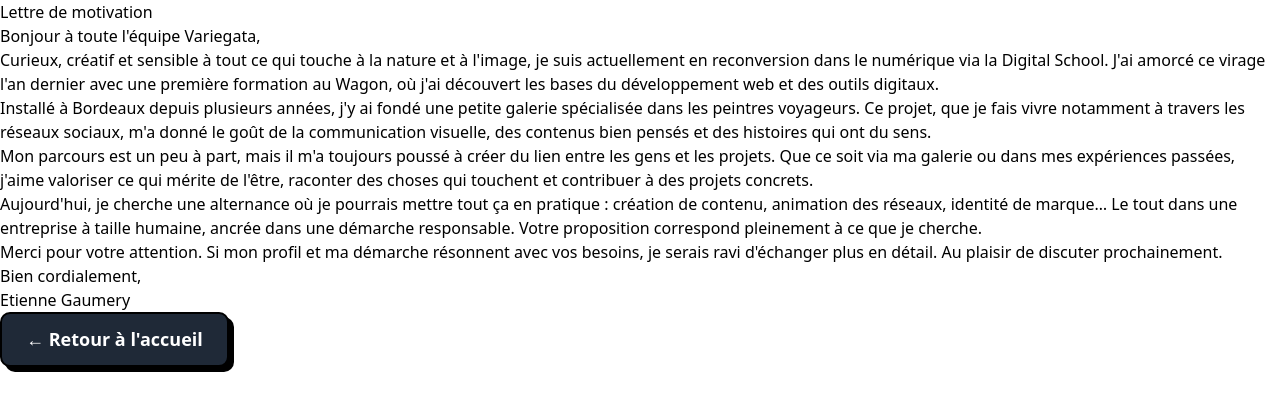
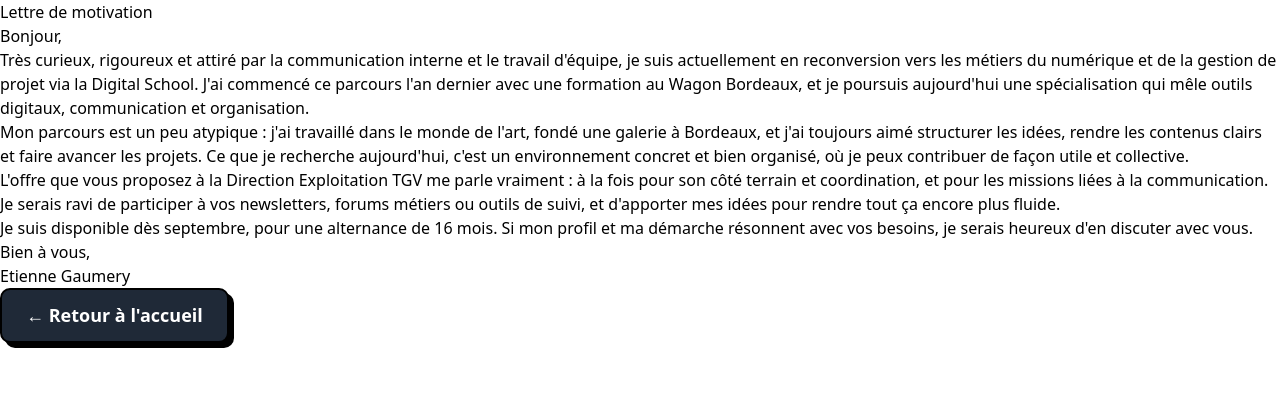
Before and after one commit to Sooruz85/myapply, a React (Vite) app: page /motivation in a window 1280 px wide. Shown: the top 410 px of the page. Built offline with nearby package versions, Linux system fonts and the light colour scheme.

Commit message:
Update Motivation.jsx

```diff
--- a/src/pages/Motivation.jsx
+++ b/src/pages/Motivation.jsx
@@ -11,38 +11,30 @@ function Motivation() {
         </div>
 
         <div className="bg-white rounded-lg shadow-lg p-8 md:p-12">
-          <div className="prose prose-lg max-w-none">
-            <p className="text-gray-700 leading-relaxed mb-6">
-              Bonjour à toute l'équipe Variegata,
+          <div className="prose prose-lg max-w-none text-gray-700">
+            <p className="mb-6">
+              Bonjour,
             </p>
 
-            <p className="text-gray-700 leading-relaxed mb-6">
-              Curieux, créatif et sensible à tout ce qui touche à la nature et à l'image, je suis actuellement en reconversion dans le numérique via la Digital School. J'ai amorcé ce virage l'an dernier avec une première formation au Wagon, où j'ai découvert les bases du développement web et des outils digitaux.
+            <p className="mb-6">
+              Très curieux, rigoureux et attiré par la communication interne et le travail d'équipe, je suis actuellement en reconversion vers les métiers du numérique et de la gestion de projet via la Digital School. J'ai commencé ce parcours l'an dernier avec une formation au Wagon Bordeaux, et je poursuis aujourd'hui une spécialisation qui mêle outils digitaux, communication et organisation.
             </p>
 
-            <p className="text-gray-700 leading-relaxed mb-6">
-              Installé à Bordeaux depuis plusieurs années, j'y ai fondé une petite galerie spécialisée dans les peintres voyageurs. Ce projet, que je fais vivre notamment à travers les réseaux sociaux, m'a donné le goût de la communication visuelle, des contenus bien pensés et des histoires qui ont du sens.
+            <p className="mb-6">
+              Mon parcours est un peu atypique : j'ai travaillé dans le monde de l'art, fondé une galerie à Bordeaux, et j'ai toujours aimé structurer les idées, rendre les contenus clairs et faire avancer les projets. Ce que je recherche aujourd'hui, c'est un environnement concret et bien organisé, où je peux contribuer de façon utile et collective.
             </p>
 
-            <p className="text-gray-700 leading-relaxed mb-6">
-              Mon parcours est un peu à part, mais il m'a toujours poussé à créer du lien entre les gens et les projets. Que ce soit via ma galerie ou dans mes expériences passées, j'aime valoriser ce qui mérite de l'être, raconter des choses qui touchent et contribuer à des projets concrets.
+            <p className="mb-6">
+              L'offre que vous proposez à la Direction Exploitation TGV me parle vraiment : à la fois pour son côté terrain et coordination, et pour les missions liées à la communication. Je serais ravi de participer à vos newsletters, forums métiers ou outils de suivi, et d'apporter mes idées pour rendre tout ça encore plus fluide.
             </p>
 
-            <p className="text-gray-700 leading-relaxed mb-6">
-              Aujourd'hui, je cherche une alternance où je pourrais mettre tout ça en pratique : création de contenu, animation des réseaux, identité de marque… Le tout dans une entreprise à taille humaine, ancrée dans une démarche responsable. Votre proposition correspond pleinement à ce que je cherche.
-            </p>
-
-            <p className="text-gray-700 leading-relaxed mb-6">
-              Merci pour votre attention. Si mon profil et ma démarche résonnent avec vos besoins, je serais ravi d'échanger plus en détail. Au plaisir de discuter prochainement.
+            <p className="mb-6">
+              Je suis disponible dès septembre, pour une alternance de 16 mois. Si mon profil et ma démarche résonnent avec vos besoins, je serais heureux d'en discuter avec vous.
             </p>
 
             <div className="mt-8 pt-6 border-t border-gray-200">
-              <p className="text-gray-700 leading-relaxed mb-2">
-                Bien cordialement,
-              </p>
-              <p className="text-gray-900 font-semibold text-lg">
-                Etienne Gaumery
-              </p>
+              <p className="mb-2">Bien à vous,</p>
+              <p className="text-gray-900 font-semibold text-lg">Etienne Gaumery</p>
             </div>
           </div>
         </div>
```
